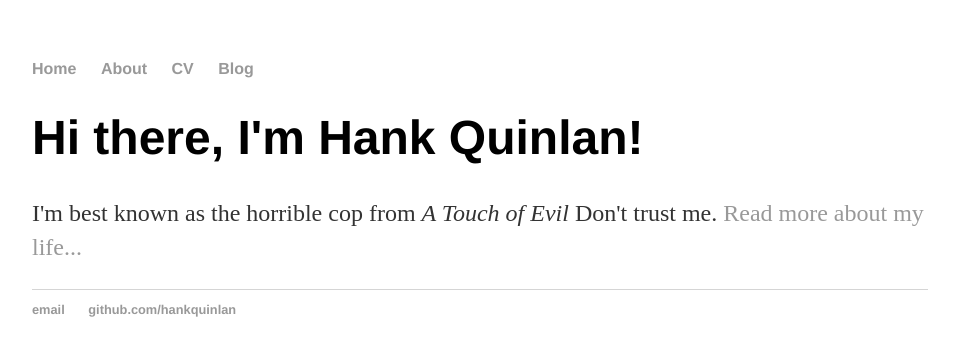
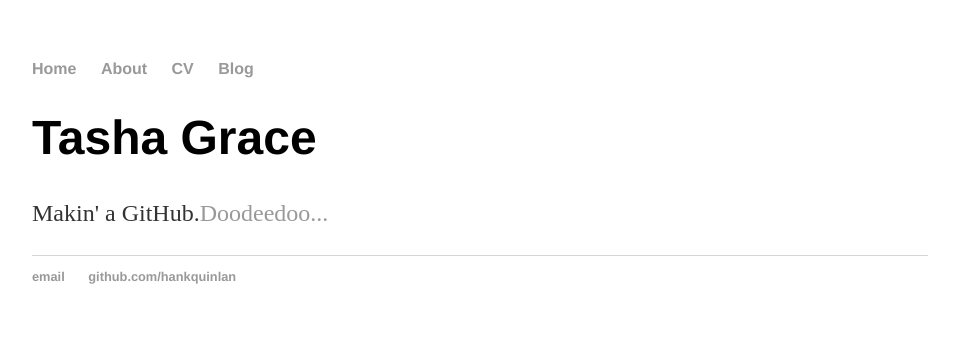
Before and after one commit to tashagrace/tashagrace.github.io, a plain HTML site: page index.html in a window 1280 px wide. Shown: the whole page, without its empty margins (160-1119 px from the left). Drawn offline with Linux system fonts and the light colour scheme.

Commit message:
Update index.html

```diff
--- a/index.html
+++ b/index.html
@@ -1,7 +1,7 @@
 <!DOCTYPE html>
 <html>
 	<head>
-		<title>Hank Quinlan, Horrible Cop</title>
+		<title>Tasha Grace's GitHub!</title>
 		<!-- link to main stylesheet -->
 		<link rel="stylesheet" type="text/css" href="/css/main.css">
 	</head>
@@ -16,8 +16,8 @@
 		</nav>
 		<div class="container">
     		<div class="blurb">
-        		<h1>Hi there, I'm Hank Quinlan!</h1>
-				<p>I'm best known as the horrible cop from <em>A Touch of Evil</em> Don't trust me. <a href="/about">Read more about my life...</a></p>
+        		<h1>Tasha Grace</h1>
+				<p>Makin' a GitHub.<a href="/about">Doodeedoo...</a></p>
     		</div><!-- /.blurb -->
 		</div><!-- /.container -->
 		<footer>
```
